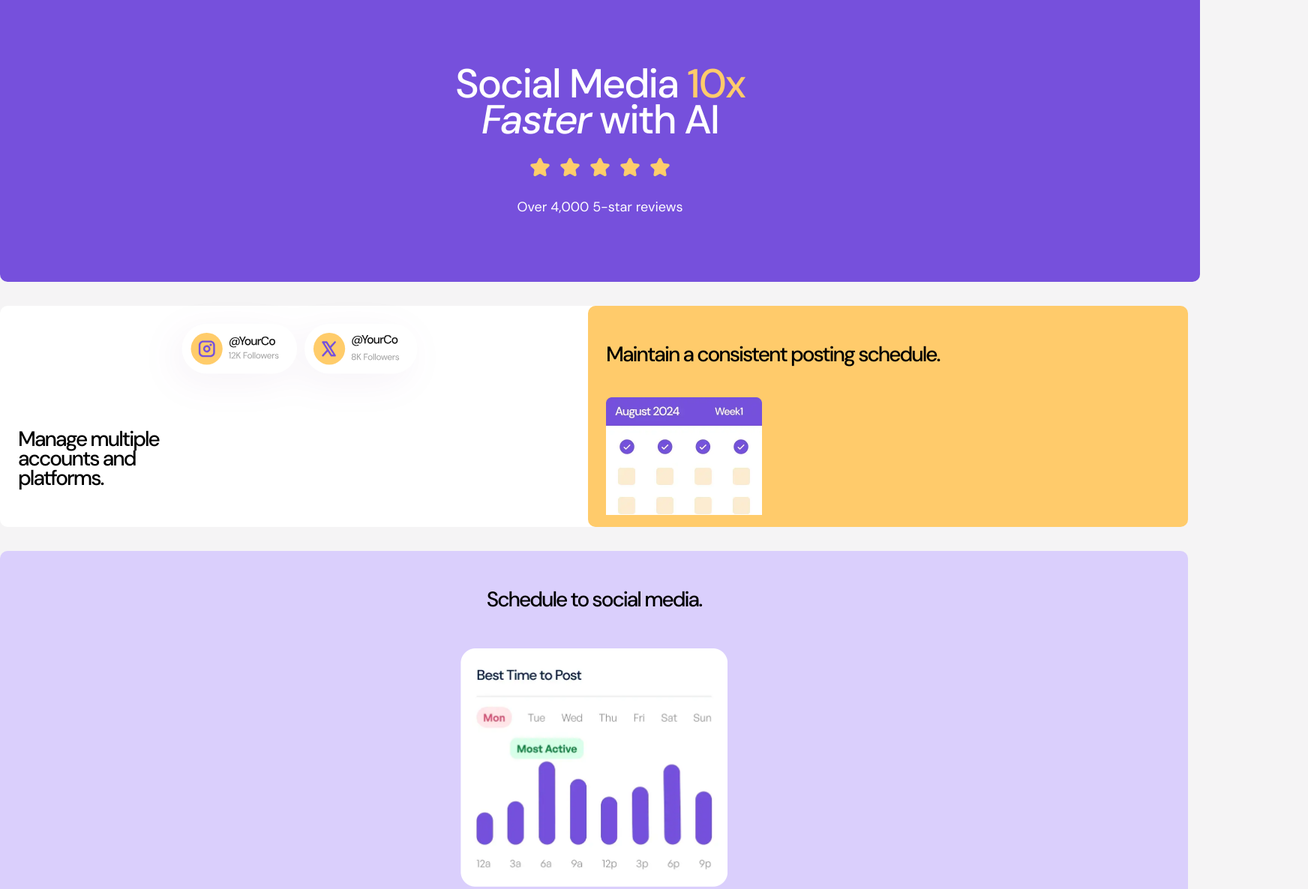
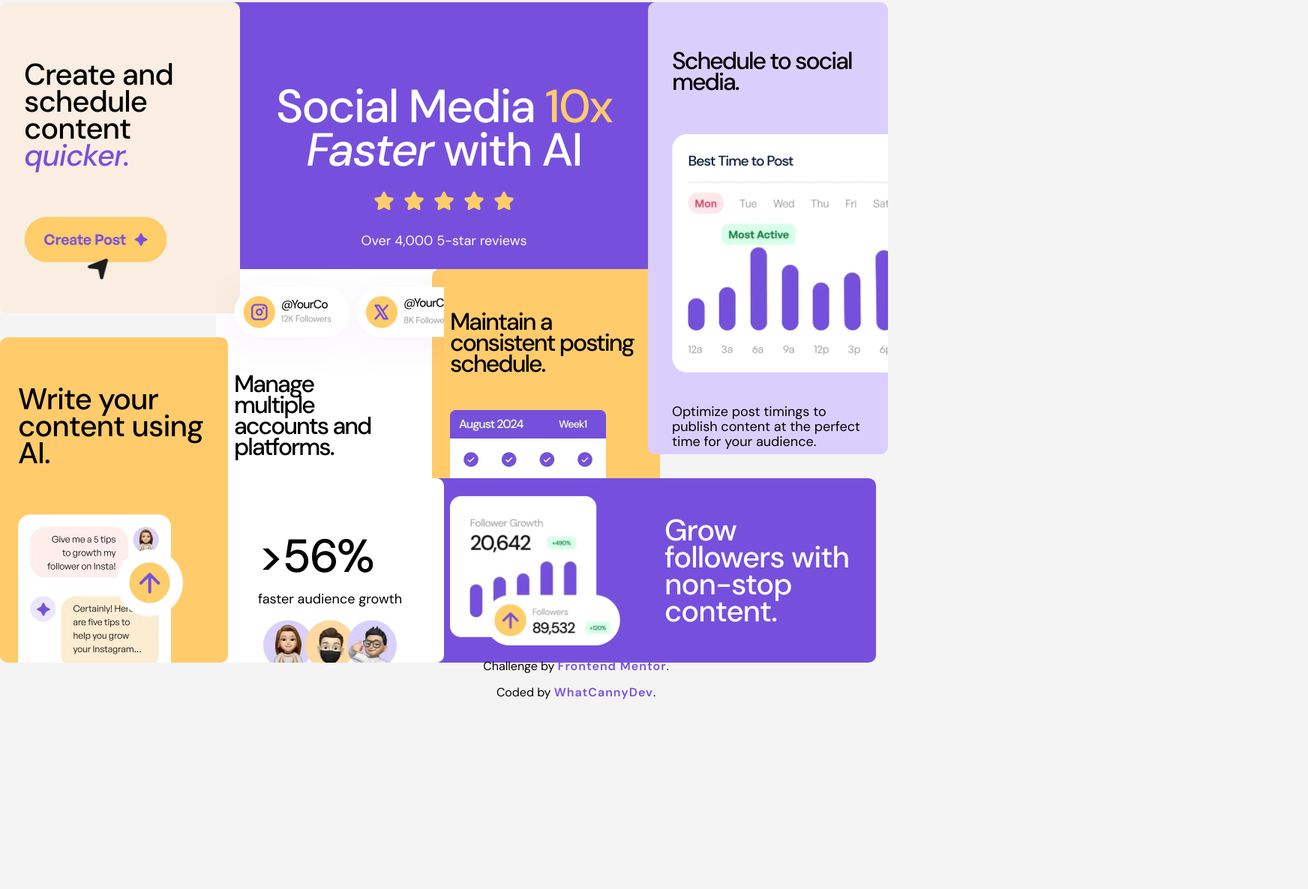
Before and after one commit to CannyRo/FrontendMentor_BentoGrid_RMydElrlOj, a plain HTML site: page index.html in a window 1536 px wide. Shown: the part 80-1266 px from the top of the page at 75% size, 1744 px wide, since content can reach past the window. After the commit the page ends 1029 px from the top, so only its background shows below. Drawn offline with Linux system fonts and the light colour scheme.

Commit message:
Desktop version

```diff
--- a/index.html
+++ b/index.html
@@ -10,7 +10,6 @@
   <link rel="stylesheet" href="style.css">
   <title>Frontend Mentor | Bento grid</title>
 </head>
-
 <body>
   <main class="main">
     <section id="social-media-speed" class="card card-purple card-center card-title">
@@ -46,7 +45,7 @@
       <h3 class="subtitle">Create and schedule content <span class="accent-purple text-italic">quicker.</span></h3>
       <img src="./assets/images/illustration-create-post.webp" alt="Button to create a post" class="img-post">
     </section>
-    <section id="write-content-ai" class="card card-yellow">
+    <section id="write-content-ai" class="card card-yellow card-vertical-space-between">
       <h3 class="subtitle text-257">Write your content using AI.</h3>
       <img src="./assets/images/illustration-ai-content.webp" alt="Conversation wit AI" class="img-chat">
     </section>
--- a/style.css
+++ b/style.css
@@ -72,6 +72,7 @@ img{
     width: 100%;
     border-radius: 10px;
     background-color: var(--White);
+    overflow: hidden;
 }
 .card-title{
     padding: 40px 32px;
@@ -289,3 +290,59 @@ img{
         align-self: center;
     }
 }
+@media(min-width: 1440px){
+    .main{
+        grid-template-columns: 256px 256px 256px 256px;
+        grid-template-rows: 324px 59px 156px 246px;
+        grid-template-areas:
+            "create-content social-media-speed social-media-speed schedule-posts"
+            "create-content multiple-platforms consistent-schedule schedule-posts"
+            "write-content-ai multiple-platforms consistent-schedule schedule-posts"
+            "write-content-ai audience-growth grow-followers grow-followers";
+        padding: 83px calc( calc(100% - 1120px) / 2) 65px calc( calc(100% - 1120px) / 2);
+    }
+    .card-vertical-space-between{
+        justify-content: space-between;
+    }
+    .card-flex-md-space-between{
+        flex-direction: column;
+    }
+    .card-flex-md-center{
+        gap: 0;
+        justify-content: space-between;
+    }
+    .card-padding-y{
+        padding: 32px;
+        align-items: start;
+        text-align: left;
+    }
+    .title{
+        font-size: 62px;
+        line-height: 58px;
+    }
+    .subtitle{
+        font-size: 40px;
+        line-height: 36px;
+        letter-spacing: -1px;
+    }
+    .subtitle-2{
+        font-size: 32px;
+        line-height: 28px;
+    }
+    .text-208{
+        padding-right: 1px;
+    }
+    .text-257{
+        padding-right: 1px;
+    }
+    .img-social{
+        max-width: 316.08px;
+        width: 316.08px;
+        height: 66.54px;
+    }
+    .img-schedule{
+        max-width: 357.3px;
+        width: 357.3px;
+        height: 318.82px;
+    }
+}
```
